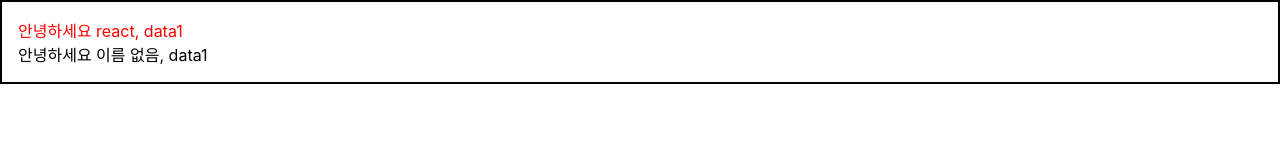
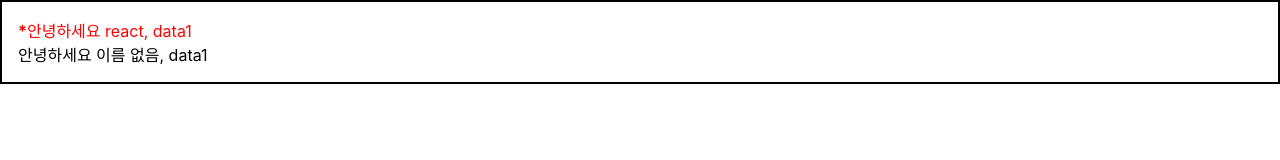
Before and after one commit to Sain-Tech/velopert-react-tutorial, a React (Create React App) app: page / in a window 1280 px wide. Shown: the top 160 px of the page. Built offline with nearby package versions, Linux system fonts and the light colour scheme.

Commit message:
튜토리얼 진행(20.01.02)
1-6 조건부 렌더링

```diff
--- a/src/App.js
+++ b/src/App.js
@@ -5,7 +5,7 @@
 function App() {
   return (
     <Wrapper>
-      <Hello name="react" color="red" />
+      <Hello name="react" color="red" isSpecial />
       <Hello />
     </Wrapper>
   );
--- a/src/Hello.js
+++ b/src/Hello.js
@@ -1,7 +1,12 @@
 import React from 'react';
 
-function Hello({color, name, data}) {
-    return <div style={{color}}>안녕하세요 {name}, {data}</div>
+function Hello({color, name, data, isSpecial}) {
+    return (
+        <div style={{color}}>
+            {isSpecial && <b>*</b>}
+            안녕하세요 {name}, {data}
+        </div>
+    );
 }
 
 Hello.defaultProps = {
```
